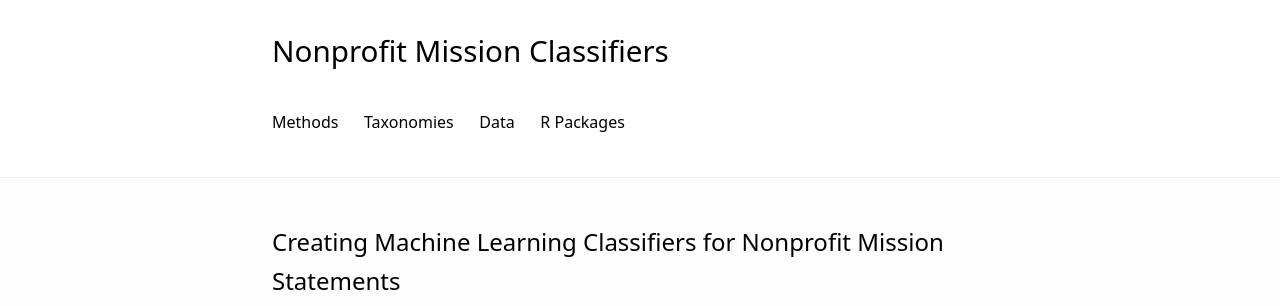
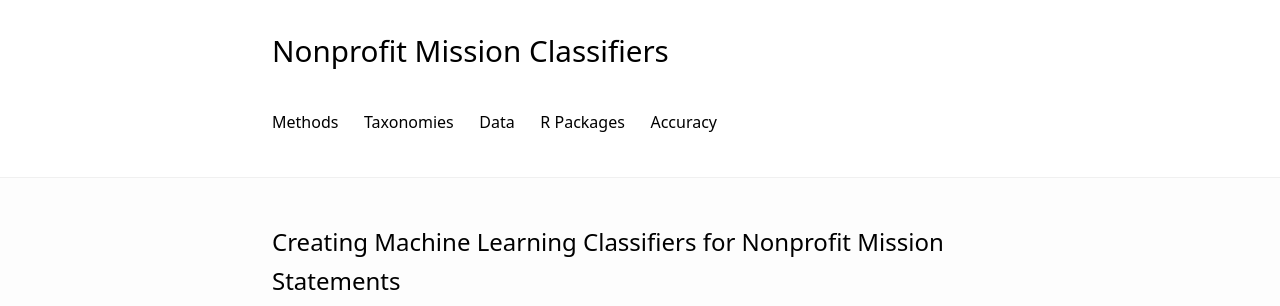
Before and after one commit to Nonprofit-Open-Data-Collective/machine_learning_mission_codes, a Jekyll site: the page built from docs/index.md, in a window 1280 px wide and 900 px high. Shown: the top 306 px of the window. Built offline with Jekyll 4.4.1, drawn with Linux system fonts in a browser that asks for light colours.

Commit message:
Update and rename model_fit.md to accuracy.md

```diff
--- a/docs/model_fit.md
+++ b/docs/accuracy.md
@@ -1,6 +1,6 @@
 ---
 layout: page
-title: Assessing Model Fit
+title: Accuracy
 ---
 
 
```
